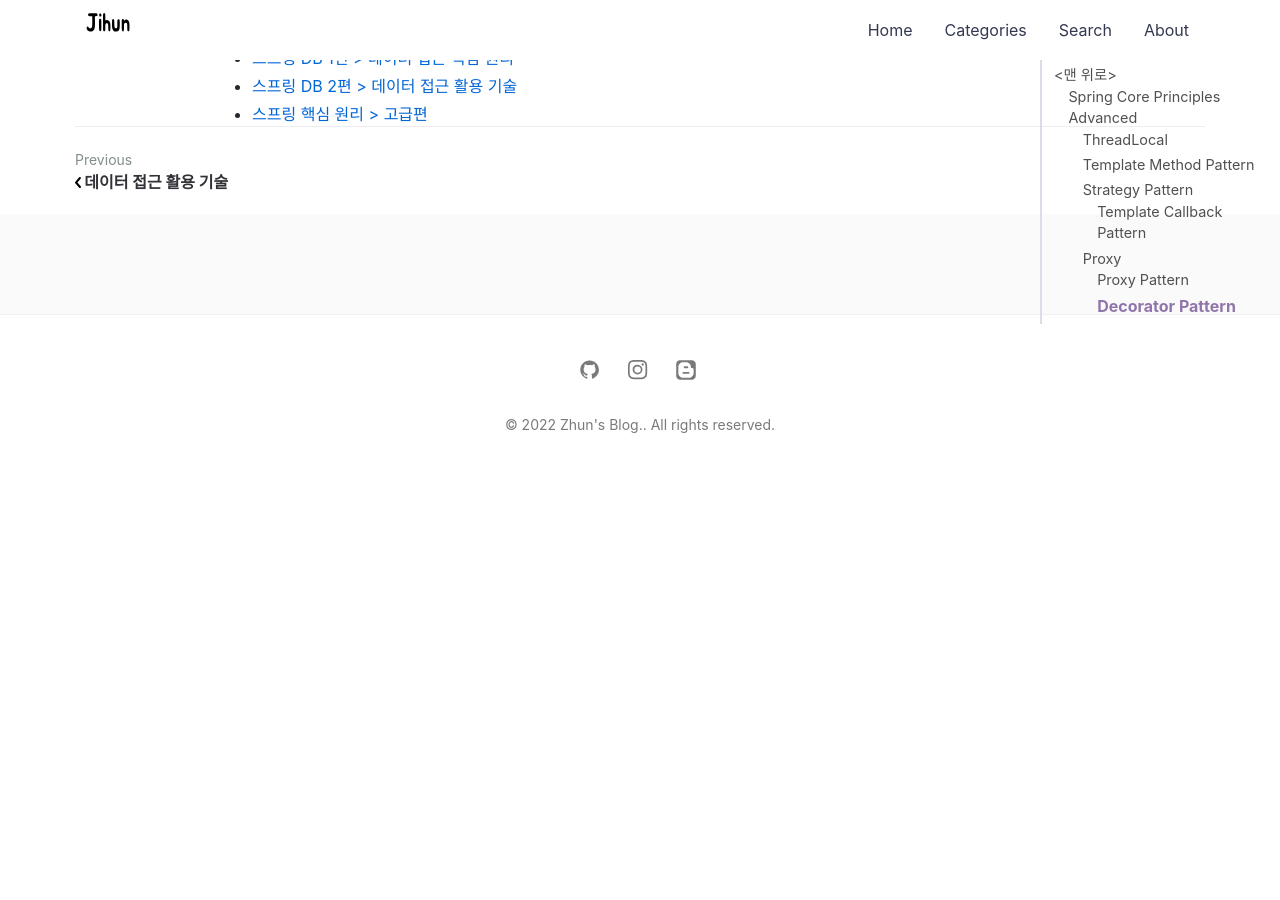
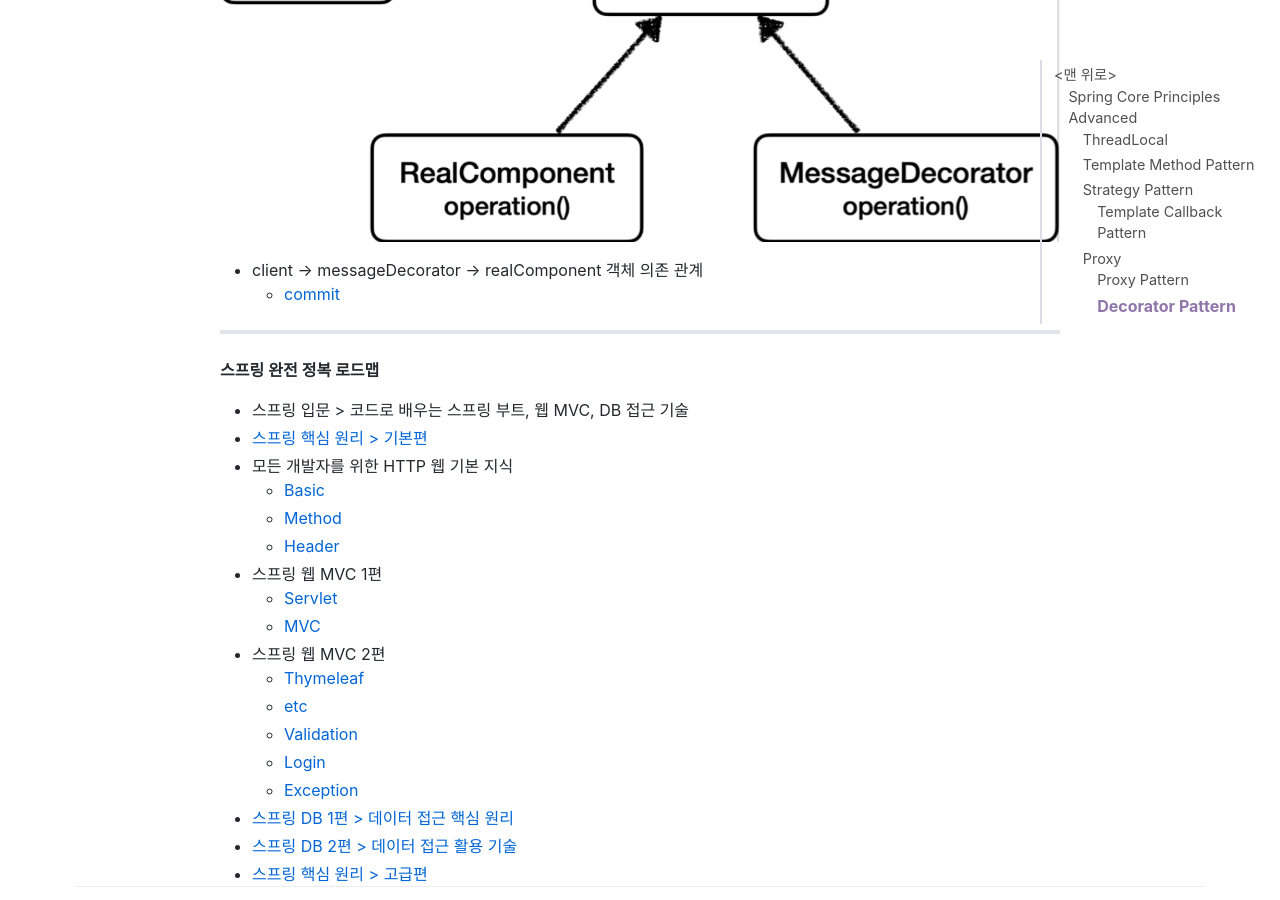
Before and after one commit to jihunparkme/jihunparkme.github.io, a Jekyll site: the page built from _posts/2022-11-20-Spring-Core-Principles-Advanced.md, in a window 1280 px wide and 900 px high, scrolled down 8655 px. Built offline with Jekyll 4.4.1, drawn with Linux system fonts in a browser that asks for light colours; nearby versions of some CDN libraries; comment, search, counter and statistics services are not loaded; before the commit the page ends 9135 px from its top, so only the background shows below that.

Commit message:
[Decorator Pattern] 예제 코드 2

```diff
--- a/_posts/2022-11-20-Spring-Core-Principles-Advanced.md
+++ b/_posts/2022-11-20-Spring-Core-Principles-Advanced.md
@@ -162,11 +162,11 @@ Example
 ## Proxy
 
 **프록시의 주요 기능**
-- 접근 제어
+- `접근 제어`
   - 권한에 따른 접근 차단
   - 캐싱
   - 지연 로딩
-- 부가 기능 추가
+- `부가 기능 추가`
   - 기존 제공 기능에 부가 기능 수행
   - ex. 요청/응답 값 변형, 추가 로그
 
@@ -231,9 +233,10 @@ client.execute();
 
 **프록시를 적용하여 부가 기능을 추가하는 패턴**
 
+![Result](https://github.com/jihunparkme/jihunparkme.github.io/blob/master/post_img/spring/decorator-pattern.png?raw=true 'Result')
 
-
-
+- client -> messageDecorator -> realComponent 객체 의존 관계
+  - [commit](https://github.com/jihunparkme/Inflearn-Spring-Core-Principles-Advanced/commit/e4b4259f939424fded208fa43272534683f6c559)
 
 
 
```
Also changed, not shown: other parts of _posts/2022-11-20-Spring-Core-Principles-Advanced.md (+2 -0 lines).
